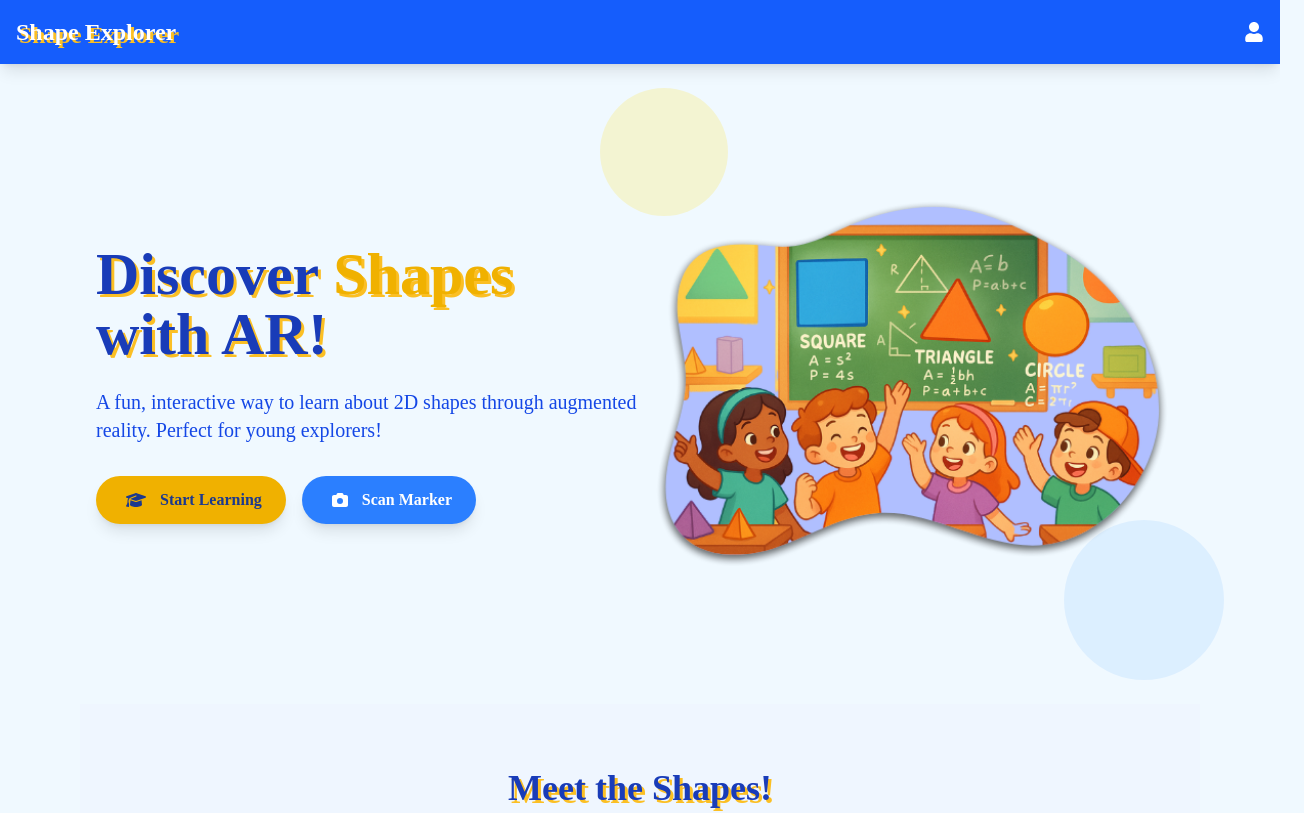
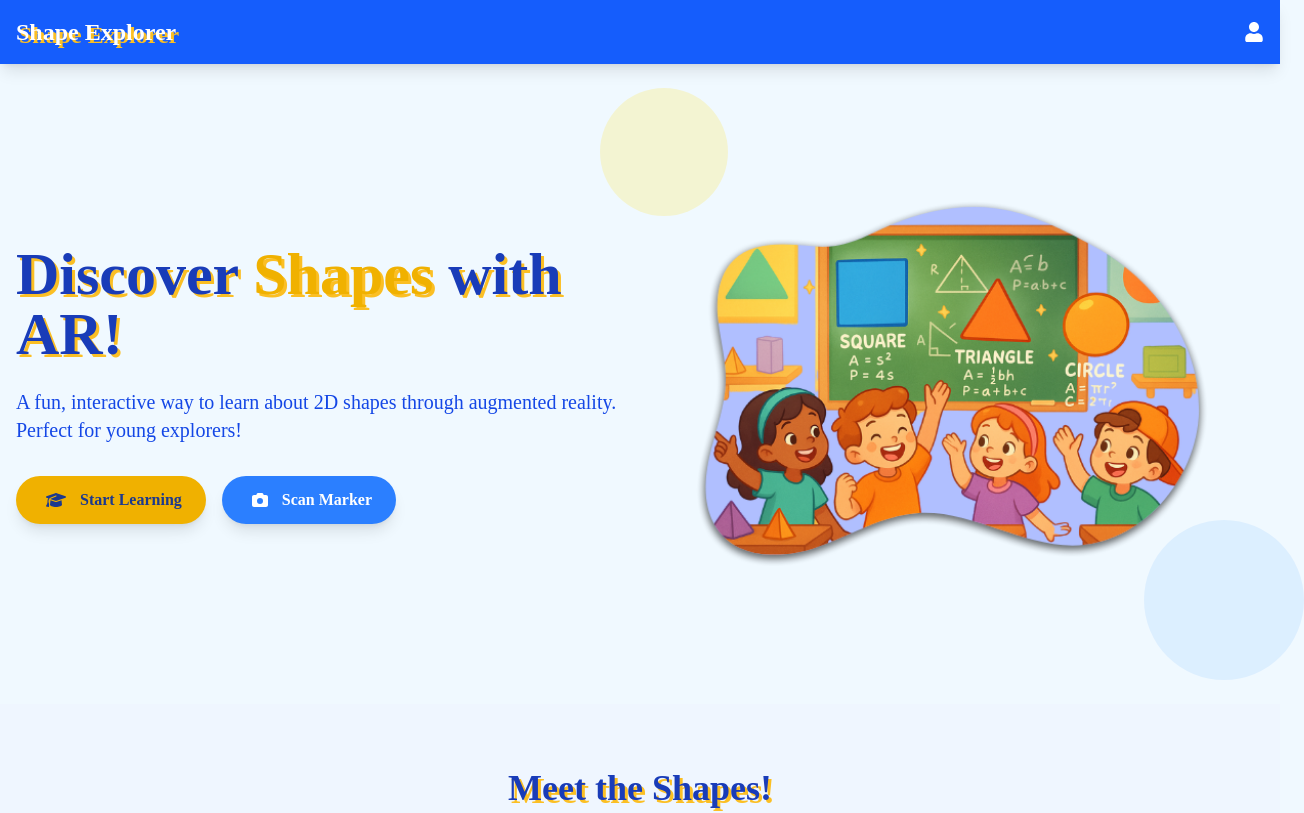
Before and after one commit to HafizdFerzano/TA-PBS-KING, a Next.js app in the folder frontend/: page / in a window 1280 px wide. Shown: the top 813 px of the page, 1304 px wide, since content can reach past the window. Built offline with nearby package versions, Linux system fonts and the light colour scheme; no server answers.

Commit message:
hafizd: add components

```diff
--- a/frontend/app/page.tsx
+++ b/frontend/app/page.tsx
@@ -11,7 +11,7 @@ export default function Home() {
   return (
     <>
       <Navbar />
-      <main className="px-20">
+      <main>
         <HomeSection />
         <LearnSection />
         <ScanSection />
```
